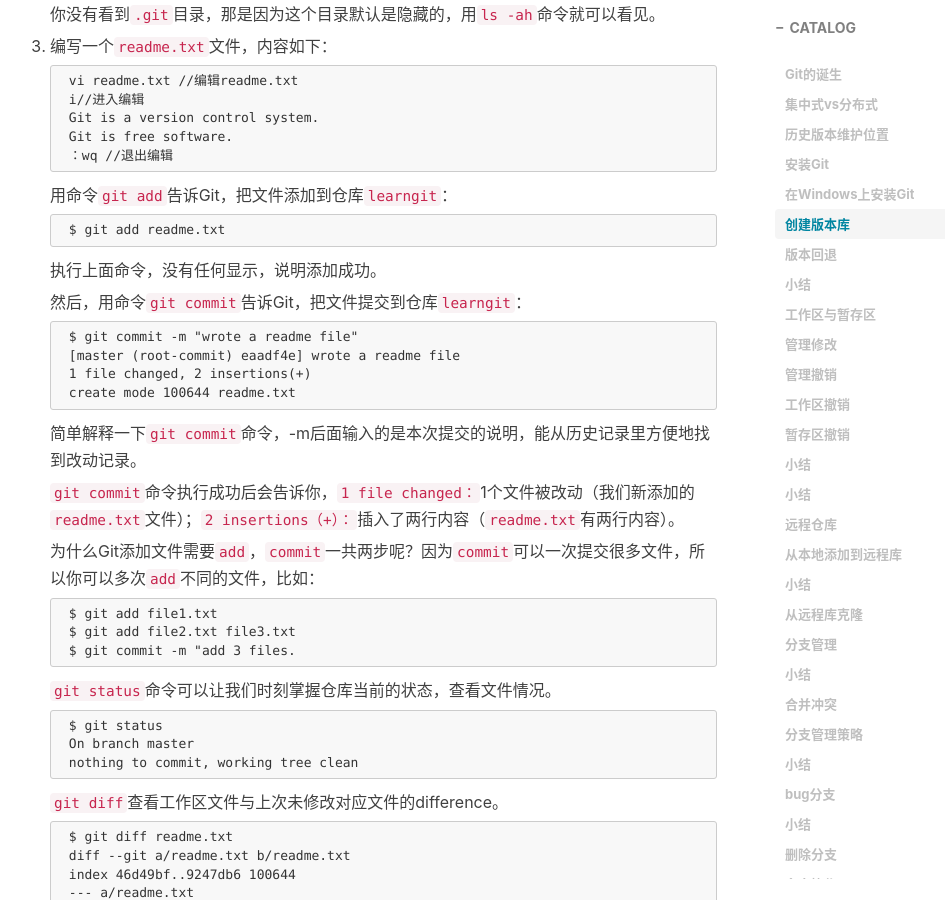
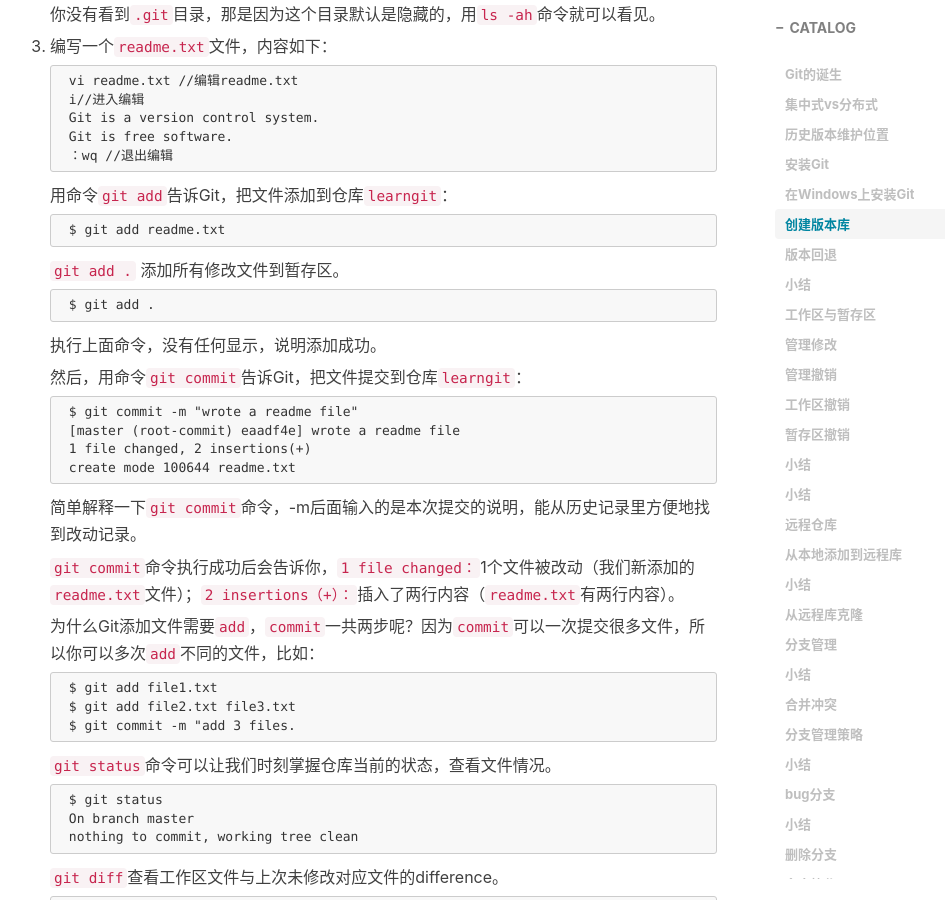
Before and after one commit to wangyang1996/wangyang1996.github.io, a Jekyll site: the page built from _posts/2019-5-23-Git.md, in a window 1280 px wide and 900 px high, scrolled down 2205 px. Shown: the whole window, without its empty margins (255-1200 px from the left). Built offline with Jekyll 4.4.1, drawn with Linux system fonts in a browser that asks for light colours; nearby versions of some CDN libraries; comment, search, counter and statistics services are not loaded.

Commit message:
Update 2019-5-23-Git.md

```diff
--- a/_posts/2019-5-23-Git.md
+++ b/_posts/2019-5-23-Git.md
@@ -85,6 +85,10 @@ Git的诞生
 	用命令`git add`告诉Git，把文件添加到仓库`learngit`：
 
 		$ git add readme.txt
+
+	`git add .` 添加所有修改文件到暂存区。
+
+		$ git add .
 
 	执行上面命令，没有任何显示，说明添加成功。
 
```
